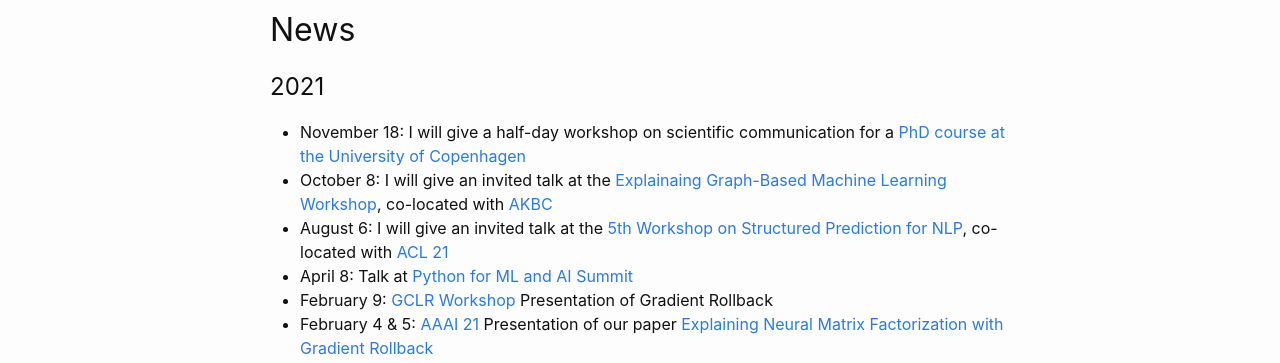
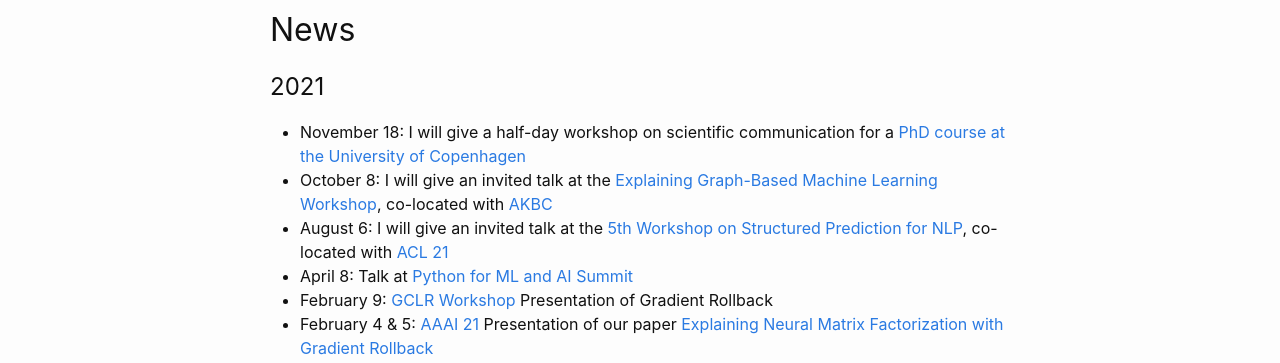
Before and after one commit to carolinlawrence/carolinlawrence.github.io, a Jekyll site: the page built from index.markdown, in a window 1280 px wide. Shown: the part 1253-1616 px from the top of the page. Built offline with Jekyll 4.4.1, drawn with Linux system fonts in a browser that asks for light colours.

Commit message:
Update index.markdown

```diff
--- a/index.markdown
+++ b/index.markdown
@@ -39,7 +39,7 @@ Recently, colleagues and I have developed a method to explain the prediction of
 ## News
 # 2021
 * November 18: I will give a half-day workshop on scientific communication for a <a href="https://en.itu.dk/Research/PhD-Programme/PhD-Courses/PhD-courses-2021/PhD-Course---Communicating-State-of-the-art-NLP-Research-to-a-Broader-Audience">PhD course at the University of Copenhagen</a>
-* October 8: I will give an invited talk at the <a href="https://xgml.github.io/">Explainaing Graph-Based Machine Learning Workshop</a>, co-located with <a href="https://www.akbc.ws/2021/">AKBC</a>
+* October 8: I will give an invited talk at the <a href="https://xgml.github.io/">Explaining Graph-Based Machine Learning Workshop</a>, co-located with <a href="https://www.akbc.ws/2021/">AKBC</a>
 * August 6: I will give an invited talk at the <a href="http://structuredprediction.github.io/SPNLP21/schedule/">5th Workshop on Structured Prediction for NLP</a>, co-located with <a href="https://2021.aclweb.org/">ACL 21</a>
 * April 8: Talk at <a href="https://python.geekle.us/agenda">Python for ML and AI Summit</a>
 * February 9: <a href="https://sites.google.com/view/gclr2021/accepted-papers">GCLR Workshop</a> Presentation of Gradient Rollback
```
